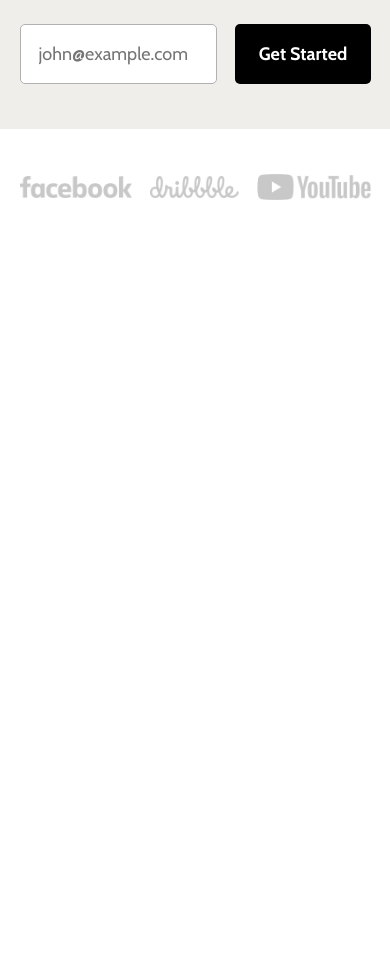
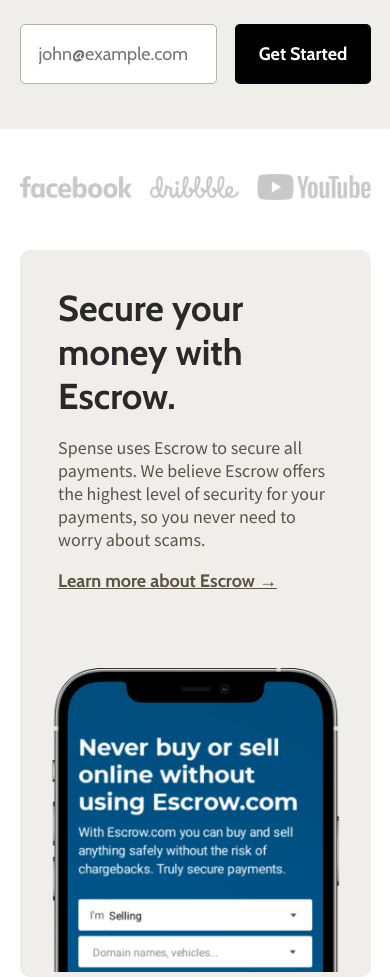
Before and after one commit to shimdevkun/SpenseLandingPage, a website: page index.html in a window 390 px wide. Shown: the part 901-1878 px from the top of the page. Before the commit the page ends 1151 px from the top, so only its background shows below. Drawn offline with nearby package versions, Linux system fonts and the light colour scheme.

Commit message:
Add feature--secure (mobile)

```diff
--- a/css/index.scss
+++ b/css/index.scss
@@ -90,6 +90,17 @@
     &:hover,
     &:focus {
         background: $heading;
+    }
+}
+
+.learn-more {
+    font-weight: 700;
+    font-family: 'Cabin', sans-serif;
+    text-decoration: underline;
+
+    &:hover,
+    &:focus {
+        color: $light-text;
     }
 }
 
@@ -202,3 +213,13 @@
         }
     }
 }
+
+// Feature (secure)
+#feature--secure {
+    background: $background;
+    padding-top: 2em;
+    border-radius: 10px;
+    .container {
+        width: 78%;
+    }
+}
--- a/index.html
+++ b/index.html
@@ -104,6 +104,24 @@
             </div>
         </div>
 
+        <div class="container">
+            <section id="feature--secure">
+                <div class="container">
+                    <h2>Secure your money with Escrow.</h2>
+                    <p>
+                        Spense uses Escrow to secure all payments. We believe
+                        Escrow offers the highest level of security for your
+                        payments, so you never need to worry about scams.
+                    </p>
+                    <a class="learn-more" href="#">Learn more about Escrow →</a>
+                </div>
+                <img
+                    src="Assets/Phone Mockup (Mobile).png"
+                    alt="Escrow phone app"
+                />
+            </section>
+        </div>
+
         <script src="js/index.js"></script>
     </body>
 </html>
```
Also changed, not shown: css/index.css.
